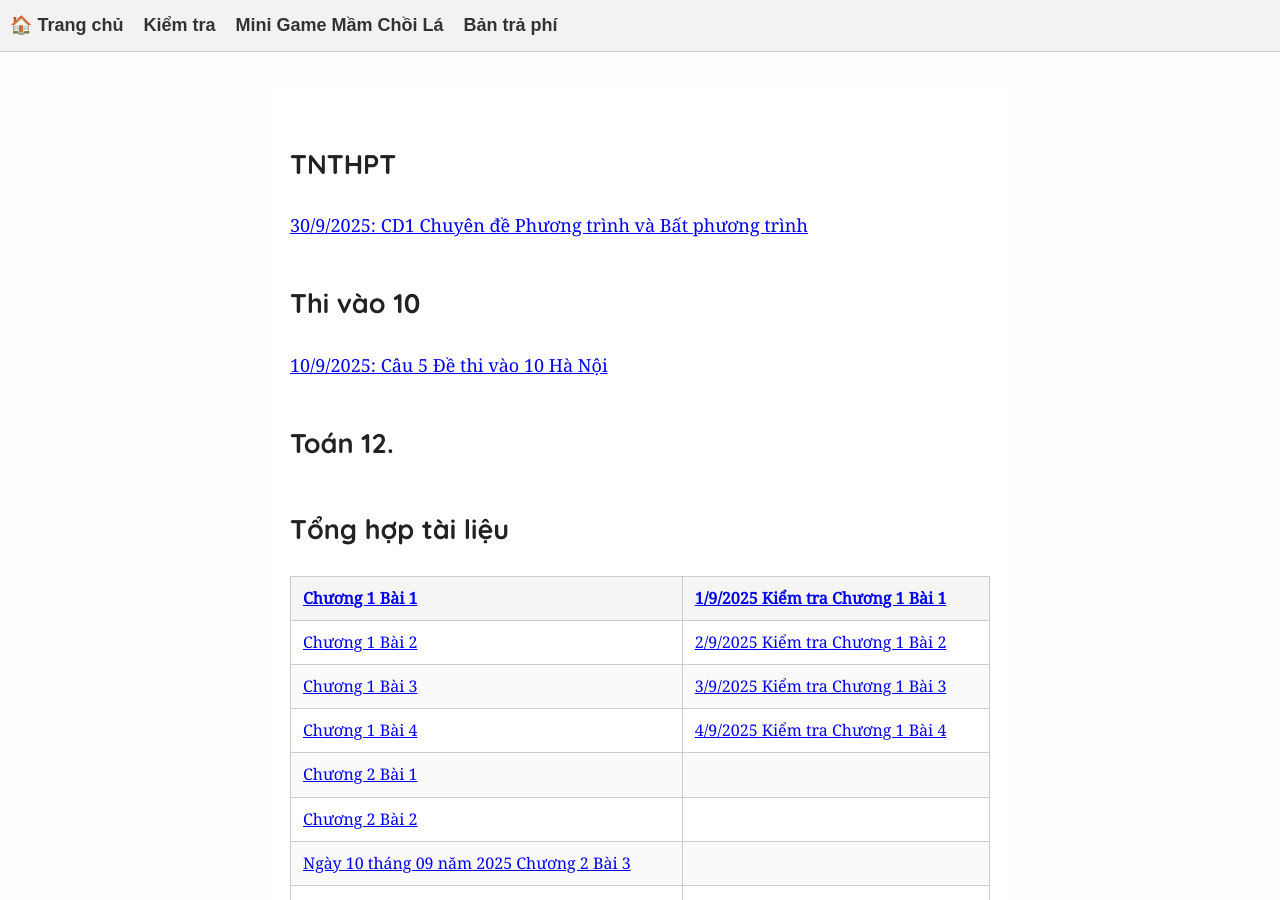
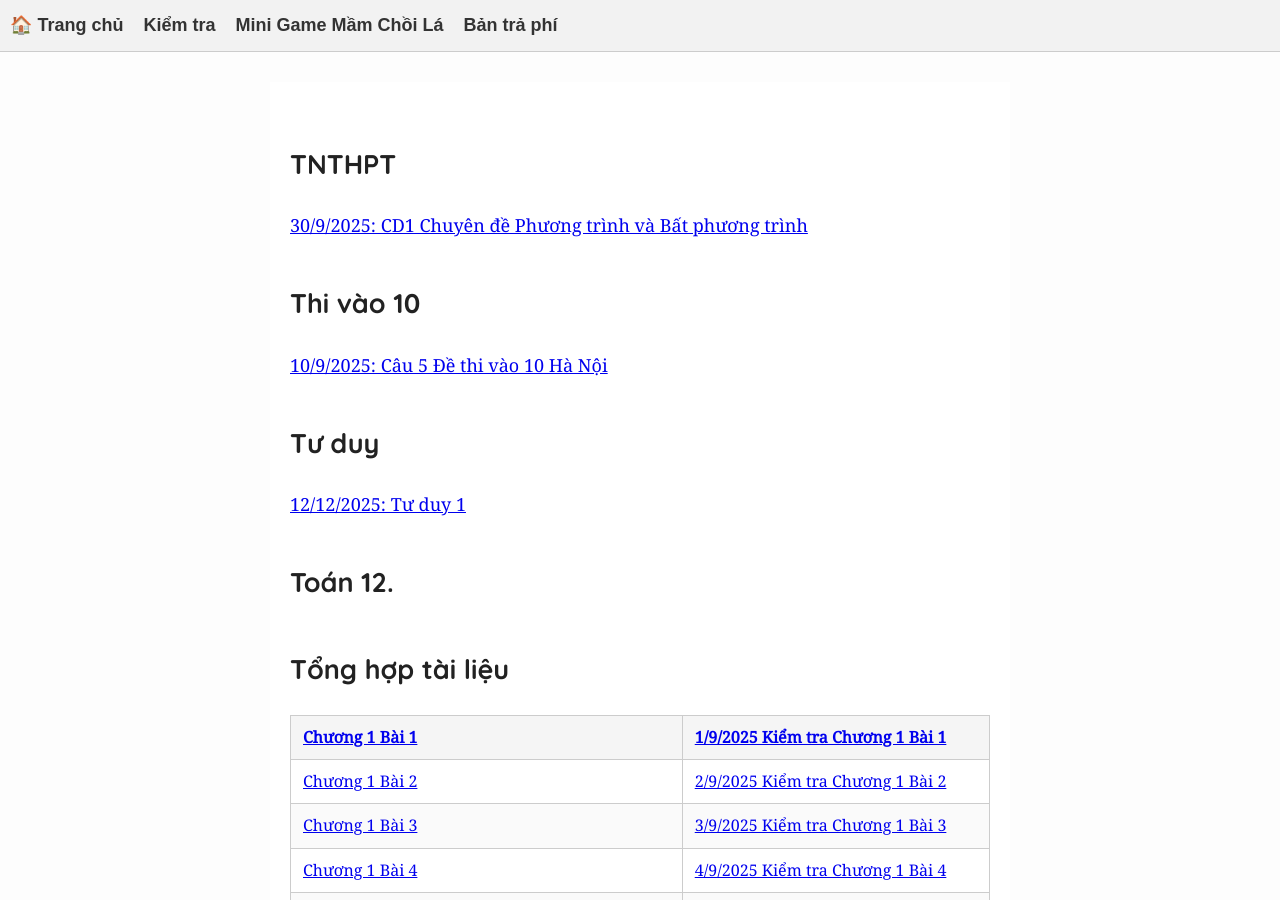
Before and after one commit to NguyenMuoiVN1988/publicstudyrepo, a Jekyll site: the page built from index.md, in a window 1280 px wide and 900 px high. Built offline with Jekyll 4.4.1, drawn with Linux system fonts in a browser that asks for light colours.

Commit message:
Add new section for 'Tư duy' in index.md

```diff
--- a/index.md
+++ b/index.md
@@ -8,6 +8,9 @@ title: "Public Study"
 
 ## Thi vào 10
 [10/9/2025: Câu 5 Đề thi vào 10 Hà Nội](T9/T9CDC5THIVAO10.html)
+
+## Tư duy
+[12/12/2025: Tư duy 1](tuduy/tuduy1.html)
 
 ## Toán 12.
 ## Tổng hợp tài liệu
```
